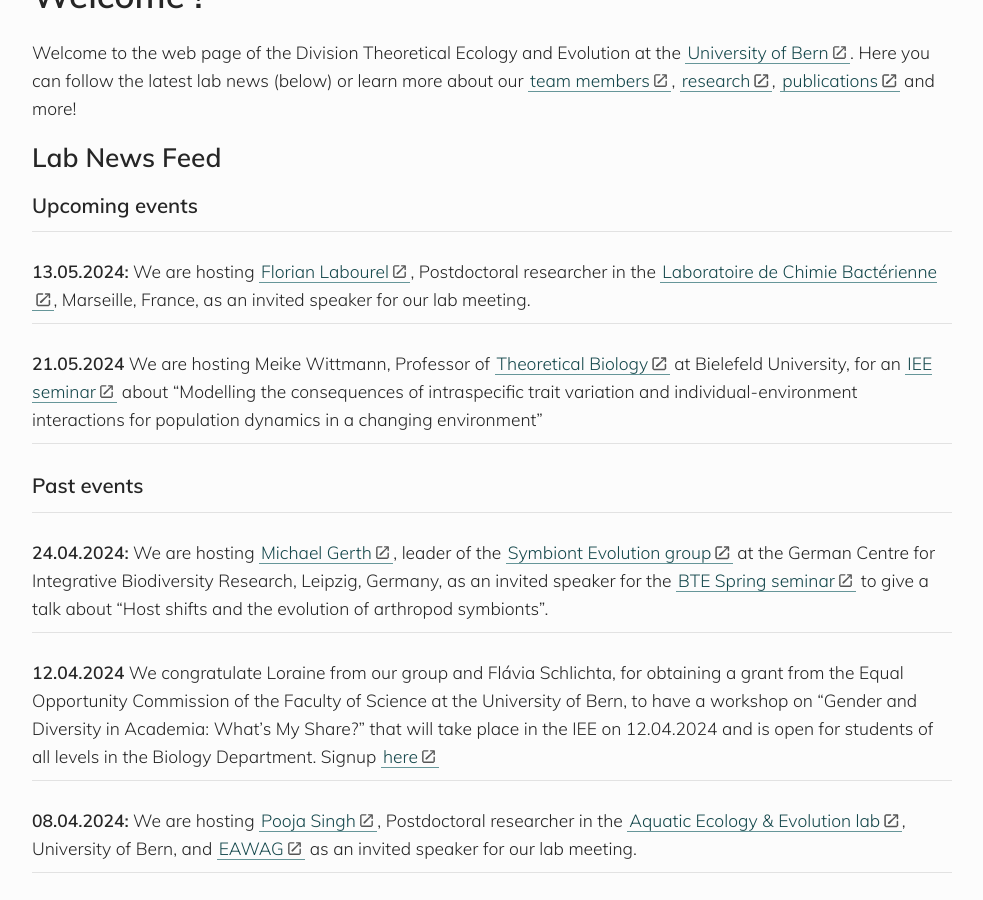
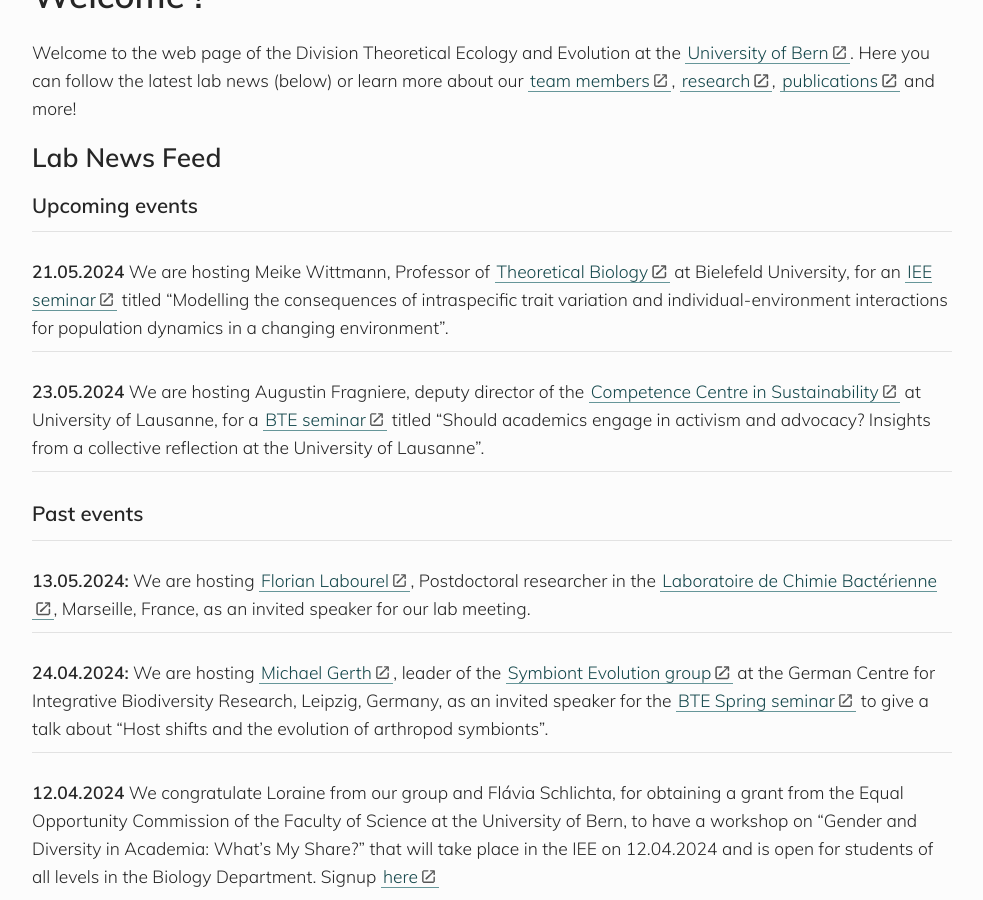
Before and after one commit to banklab/banklab.github.io, a Jekyll site: the page built from index.md, in a window 1280 px wide and 900 px high, scrolled down 383 px. Shown: the whole window, without its empty margins (148-1131 px from the left). Built offline with Jekyll 4.4.1, drawn with Linux system fonts in a browser that asks for light colours; some web fonts are replaced.

Commit message:
Update index

```diff
--- a/index.md
+++ b/index.md
@@ -14,15 +14,19 @@ Welcome to the web page of the Division Theoretical Ecology and Evolution at the
 
 ---
 
-**13.05.2024:** We are hosting [Florian Labourel](https://scholar.google.com/citations?user=epay42kAAAAJ&hl=en&oi=ao), Postdoctoral researcher in the [Laboratoire de Chimie Bactérienne](https://lcb.cnrs.fr/), Marseille, France, as an invited speaker for our lab meeting.
+ **21.05.2024** We are hosting Meike Wittmann, Professor of [Theoretical Biology](https://fis-portal.uni-bielefeld.de/vivo/display/p_2303) at Bielefeld University, for an [IEE seminar](https://www.iee.unibe.ch/studies/lecture_series_in_ecology_and_evolution/index_eng.html) titled "Modelling the consequences of intraspecific trait variation and individual-environment interactions for population dynamics in a changing environment".
 
 ---
 
- **21.05.2024** We are hosting Meike Wittmann, Professor of [Theoretical Biology](https://fis-portal.uni-bielefeld.de/vivo/display/p_2303) at Bielefeld University, for an [IEE seminar](https://www.iee.unibe.ch/studies/lecture_series_in_ecology_and_evolution/index_eng.html) about "Modelling the consequences of intraspecific trait variation and individual-environment interactions for population dynamics in a changing environment"
+**23.05.2024** We are hosting Augustin Fragniere, deputy director of the [Competence Centre in Sustainability](https://www.unil.ch/centre-durabilite/home.html) at University of Lausanne, for a [BTE seminar](https://www.iee.unibe.ch/studies/lecture_series_in_behavioral_theoretical_and_evolutionary_biology/index_eng.html) titled "Should academics engage in activism and advocacy? Insights from a collective reflection at the University of Lausanne".
 
 ---
 
 ### Past events
+
+---
+
+**13.05.2024:** We are hosting [Florian Labourel](https://scholar.google.com/citations?user=epay42kAAAAJ&hl=en&oi=ao), Postdoctoral researcher in the [Laboratoire de Chimie Bactérienne](https://lcb.cnrs.fr/), Marseille, France, as an invited speaker for our lab meeting.
 
 ---
 
```
